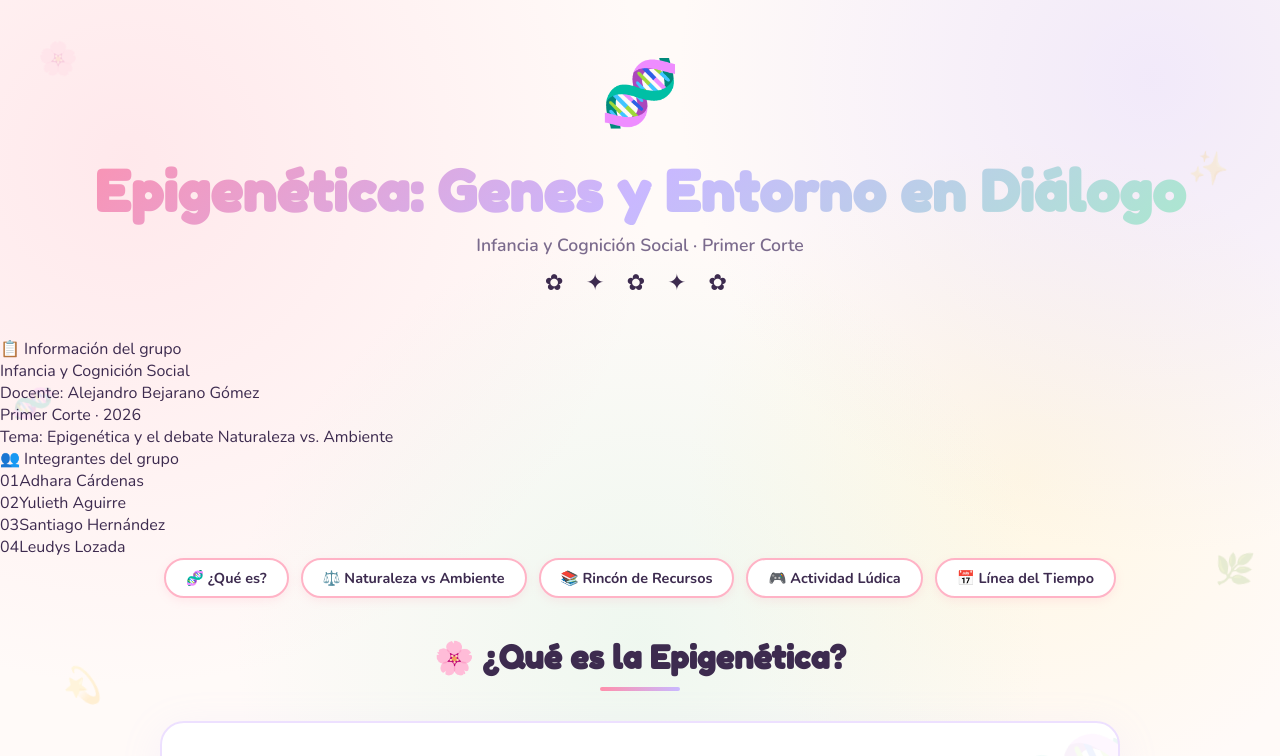
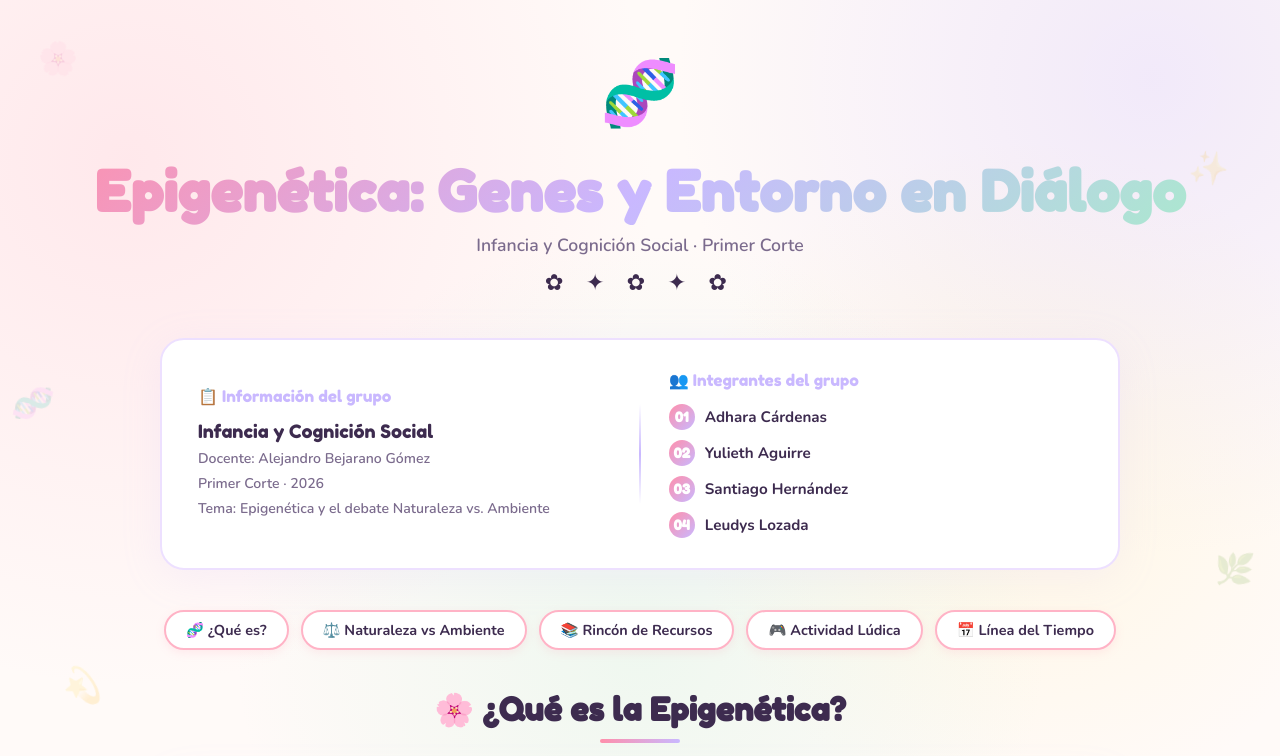
Before and after one commit to cesar0105xp-prog/Epigenetica, a plain HTML site: page index.html in a window 1280 px wide. Shown: the top 756 px of the page. Drawn offline with nearby package versions, Linux system fonts and the light colour scheme.

Commit message:
Update2 styles.css

```diff
--- a/styles.css
+++ b/styles.css
@@ -575,3 +575,90 @@
     ::-webkit-scrollbar { width:8px; }
     ::-webkit-scrollbar-track { background:#FFF0F5; }
     ::-webkit-scrollbar-thumb { background:linear-gradient(180deg,var(--pink),var(--lavender)); border-radius:4px; }
+/* ── TEAM CARD ── */
+.team-card {
+  max-width: 1000px;
+  margin: 0 auto 40px;
+  padding: 0 20px;
+}
+
+.team-inner {
+  background: white;
+  border-radius: 24px;
+  padding: 30px 36px;
+  border: 2px solid #EDE0FF;
+  box-shadow: 0 8px 40px #C9B8FF20;
+  display: grid;
+  grid-template-columns: 1fr auto 1fr;
+  gap: 28px;
+  align-items: center;
+}
+
+@media(max-width:640px){
+  .team-inner {
+    grid-template-columns: 1fr;
+  }
+  .team-divider { display: none; }
+}
+
+.team-badge {
+  font-family: 'Fredoka One', cursive;
+  font-size: 1rem;
+  color: var(--lavender);
+  margin-bottom: 14px;
+  display: flex;
+  align-items: center;
+  gap: 6px;
+}
+
+.team-course {
+  font-family: 'Fredoka One', cursive;
+  font-size: 1.15rem;
+  color: var(--text);
+  margin-bottom: 6px;
+}
+
+.team-detail {
+  font-size: .88rem;
+  color: var(--soft);
+  font-weight: 600;
+  margin-bottom: 4px;
+  line-height: 1.5;
+}
+
+.team-divider {
+  width: 1.5px;
+  height: 100px;
+  background: linear-gradient(180deg, transparent, var(--lavender), transparent);
+  border-radius: 2px;
+}
+
+.team-list {
+  list-style: none;
+  display: flex;
+  flex-direction: column;
+  gap: 10px;
+}
+
+.team-list li {
+  display: flex;
+  align-items: center;
+  gap: 10px;
+  font-size: .95rem;
+  font-weight: 700;
+  color: var(--text);
+}
+
+.team-num {
+  font-family: 'Fredoka One', cursive;
+  font-size: .85rem;
+  background: linear-gradient(135deg, var(--pink), var(--lavender));
+  color: white;
+  width: 26px;
+  height: 26px;
+  border-radius: 50%;
+  display: flex;
+  align-items: center;
+  justify-content: center;
+  flex-shrink: 0;
+}
```
